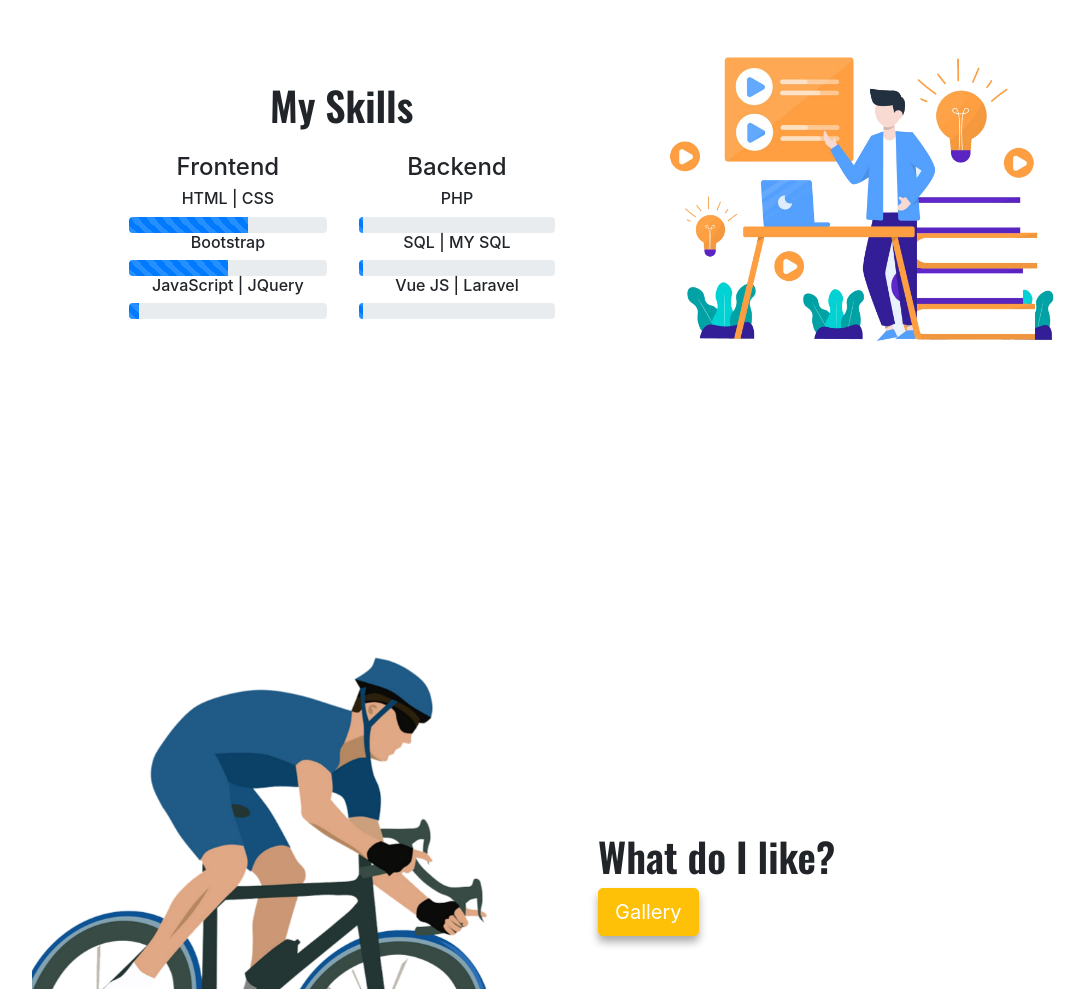
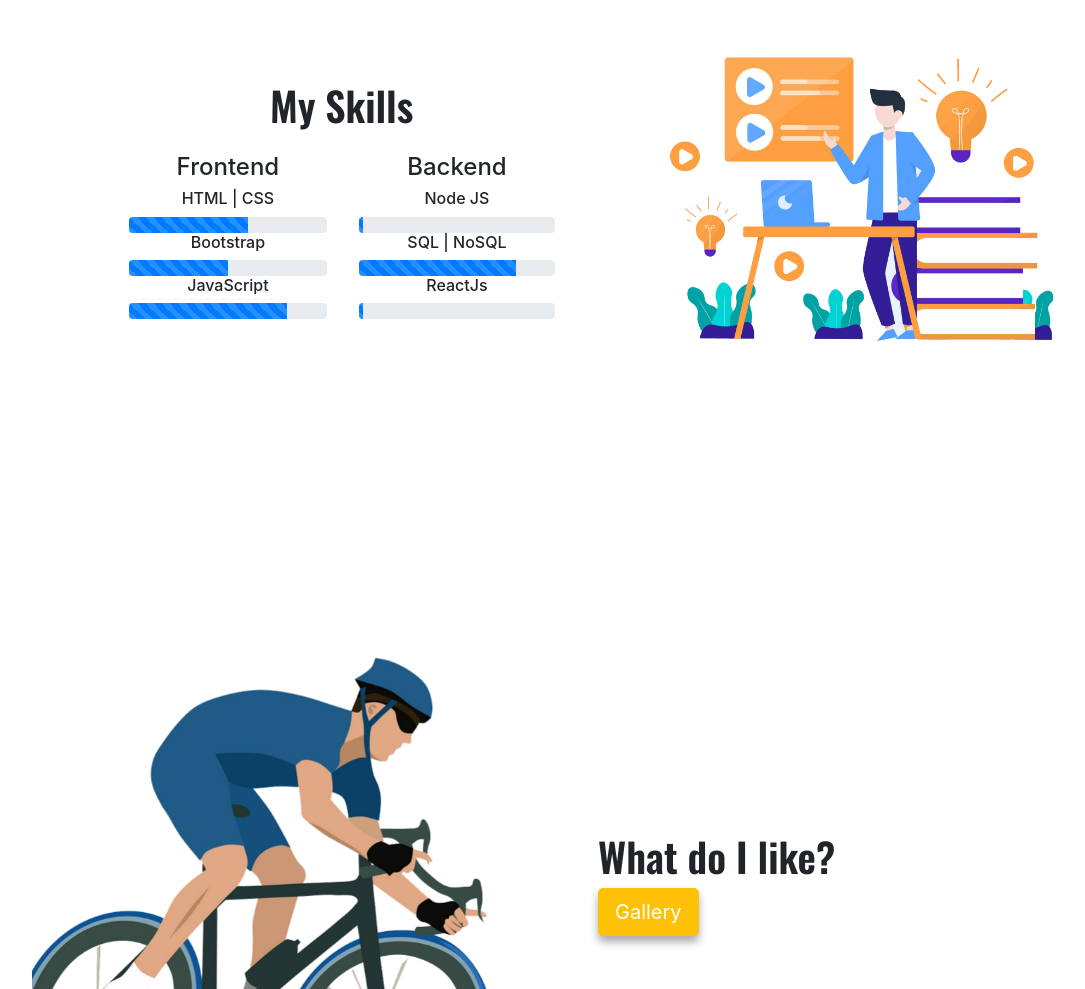
Before and after one commit to leonellcruz7/csp1-portfolio-cruz, a plain HTML site: page index.html in a window 1280 px wide. Shown: the part 1485-2474 px from the top of the page, without its empty margins (90-1175 px from the left). Drawn offline with nearby package versions, Linux system fonts and the light colour scheme; a web font is replaced by a local one.

Commit message:
update skills

```diff
--- a/index.css
+++ b/index.css
@@ -50,3 +50,8 @@
 .pershadow{
 	box-shadow: 0px 6px 9px 0px rgba(0,0,0,0.33);
 }
+
+#hamburger{
+	position: absolute;
+	bottom: 0;
+}
--- a/index.html
+++ b/index.html
@@ -15,6 +15,8 @@
 	<title>Leonell Cruz</title>
 
 	<link rel="icon" type="image/x-icon" href="images/logobox.png">
+
+
 
 </head>
 <body>
@@ -37,7 +39,7 @@
 		<section class="pr-lg-5 mr-lg-5 d-flex">
 
 			<nav class="navbar navbar-expand-lg navbar-light bg-light">
-			  <button class="navbar-toggler" type="button" data-toggle="collapse" data-target="#navbarNav" aria-controls="navbarNav" aria-expanded="false" aria-label="Toggle navigation">
+			  <button id="hamburger" class="navbar-toggler" type="button" data-toggle="collapse" data-target="#navbarNav" aria-controls="navbarNav" aria-expanded="false" aria-label="Toggle navigation">
 			    <span class="navbar-toggler-icon"></span>
 			  </button>
 			  <div class="collapse navbar-collapse" id="navbarNav">
@@ -89,7 +91,7 @@
 			</section>
 
 			<section class=" pt-2">
-				<button type="button" class="shadowbox btn btn-danger px-4 mr-3"><a href="#second" class="text-white">Learn More</a></button>
+				<button id="learnbutton" type="button" class="shadowbox btn btn-danger px-4 mr-3"><a href="#second" class="text-white">Learn More</a></button>
 				<button type="button" class="shadowbox btn btn-dark px-4"><a href="#footer" class="text-white">Hire Me</a></button>
 			</section>
 
@@ -143,23 +145,23 @@
 					  <div class="progress-bar progress-bar-striped progress-bar-animated" role="progressbar" aria-valuenow="75" aria-valuemin="0" aria-valuemax="100" style="width: 50%"></div>
 					</div>
 
-					<h6>JavaScript | JQuery</h6>
+					<h6>JavaScript</h6>
 					<div class="progress">
-					  <div class="progress-bar progress-bar-striped progress-bar-animated" role="progressbar" aria-valuenow="75" aria-valuemin="0" aria-valuemax="100" style="width: 5%"></div>
+					  <div class="progress-bar progress-bar-striped progress-bar-animated" role="progressbar" aria-valuenow="75" aria-valuemin="0" aria-valuemax="100" style="width: 80%"></div>
 				</section>
 				<section class="px-3 pt-3">
 					<h4 class="px-5">Backend</h4>
-					<h6>PHP</h6>
+					<h6>Node JS</h6>
 					<div class="progress">
 					  <div class="progress-bar progress-bar-striped progress-bar-animated" role="progressbar" aria-valuenow="75" aria-valuemin="0" aria-valuemax="100" style="width: 2%"></div>
 					</div>
 
-					<h6>SQL | MY SQL</h6>
+					<h6>SQL | NoSQL</h6>
 					<div class="progress">
-					  <div class="progress-bar progress-bar-striped progress-bar-animated" role="progressbar" aria-valuenow="75" aria-valuemin="0" aria-valuemax="100" style="width: 2%"></div>
+					  <div class="progress-bar progress-bar-striped progress-bar-animated" role="progressbar" aria-valuenow="75" aria-valuemin="0" aria-valuemax="100" style="width: 80%"></div>
 					</div>
 
-					<h6>Vue JS | Laravel</h6>
+					<h6>ReactJs</h6>
 					<div class="progress">
 					  <div class="progress-bar progress-bar-striped progress-bar-animated" role="progressbar" aria-valuenow="75" aria-valuemin="0" aria-valuemax="100" style="width: 2%"></div>
 				</section>
@@ -277,6 +279,12 @@
 
 </body>
 
+<script type="text/javascript">
+
+		alert("hello wazzup");
+
+	</script>
+
 <script src="https://cdn.jsdelivr.net/npm/jquery@3.5.1/dist/jquery.slim.min.js" integrity="sha384-DfXdz2htPH0lsSSs5nCTpuj/zy4C+OGpamoFVy38MVBnE+IbbVYUew+OrCXaRkfj" crossorigin="anonymous"></script>
 <script src="https://cdn.jsdelivr.net/npm/bootstrap@4.6.1/dist/js/bootstrap.bundle.min.js" integrity="sha384-fQybjgWLrvvRgtW6bFlB7jaZrFsaBXjsOMm/tB9LTS58ONXgqbR9W8oWht/amnpF" crossorigin="anonymous"></script>
 </html>
```
